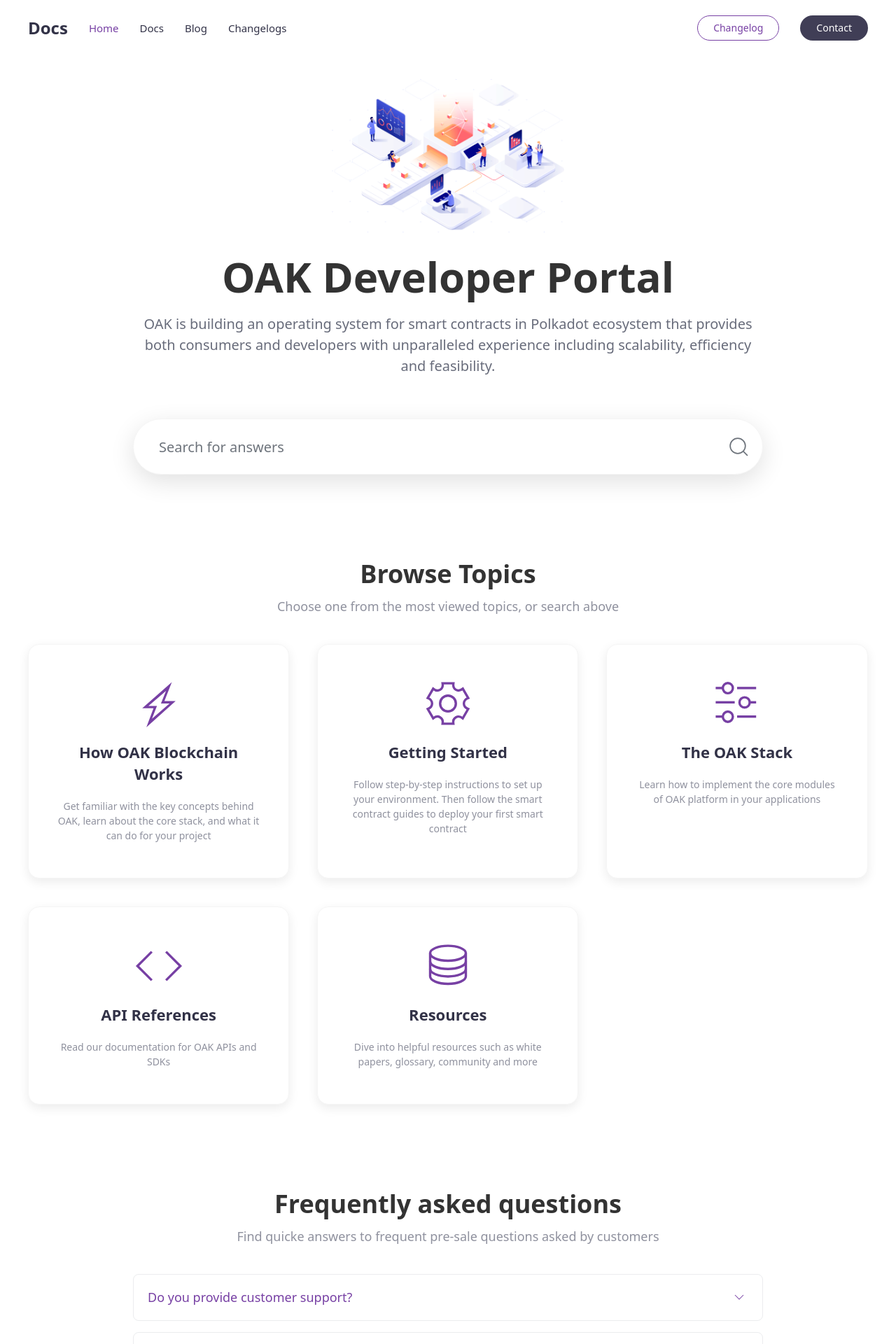
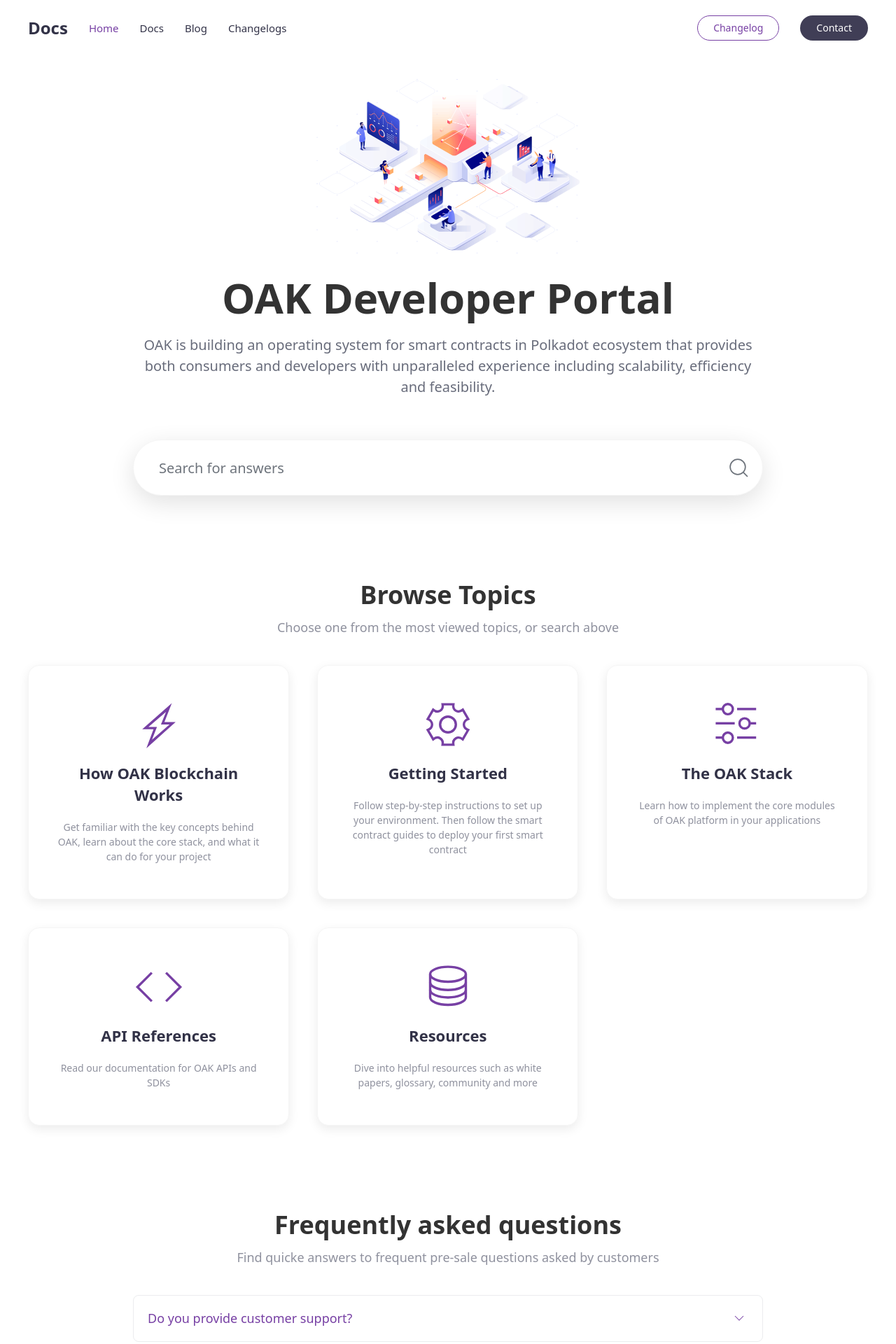
Before and after one commit to AvaProtocol/OAK-docs, a Jekyll site: the page built from index.md, in a window 1280 px wide. Shown: the top 1920 px of the page at 70% size. Built offline with Jekyll 4.4.1, drawn with Linux system fonts in a browser that asks for light colours.

Commit message:
updated the height of homepage image

```diff
--- a/_sass/theme/mixins.scss
+++ b/_sass/theme/mixins.scss
@@ -537,7 +537,7 @@
         margin-top: -28px;
         margin-bottom: 30px;
         img {
-            max-height: 220px;
+            max-height: 250px;
         }
     }
 
```
